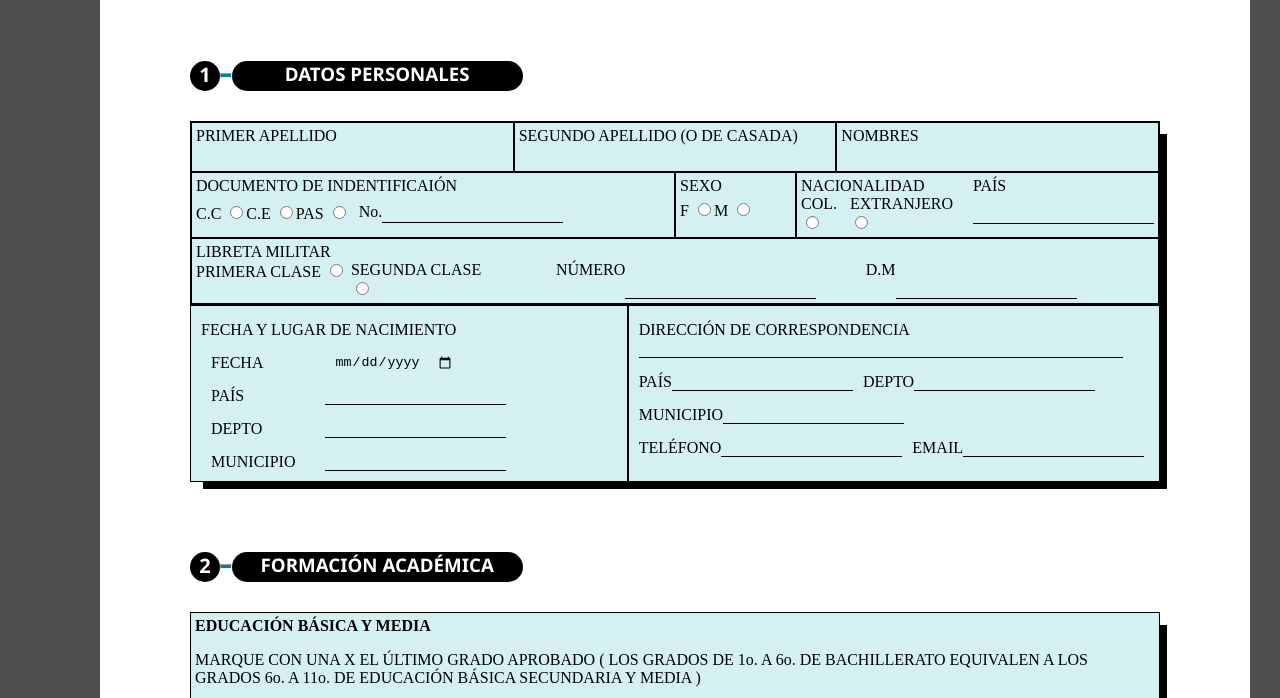
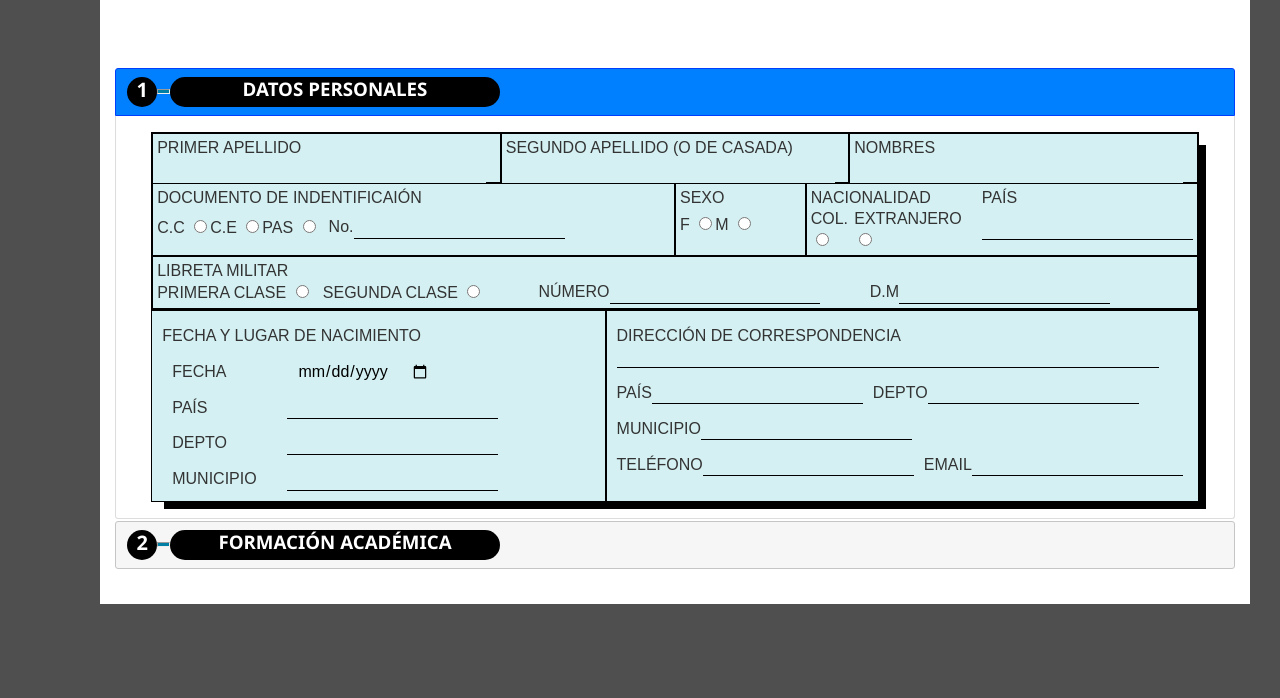
Before and after one commit to JersonFerrer/HojadeVida, a plain HTML site: page index.html in a window 1280 px wide. Shown: the part 254-952 px from the top of the page. After the commit the page ends 878 px from the top, so only its background shows below. Drawn offline with Linux system fonts and the light colour scheme.

Commit message:
added accordion

```diff
--- a/css/styles.css
+++ b/css/styles.css
@@ -123,8 +123,18 @@ body {
     height: 30px;
     width: 230px;
 }
+/*---------------------------------------------*/
+#accordion {
+    margin-top: 60px;
+    padding: 15px;
+}
+article {
+    margin: 0px 90px 0px 90px;
+}
+.ui-accordion .ui-accordion-header {
+    display: flex;
+}
 .article-header {
-    display: flex;
     margin-top: 70px;
     margin-bottom: 30px;
     text-align: center;
@@ -155,11 +165,6 @@ body {
     margin: 12px 0px 0px 0px;
     background-color: #007fa5;
 }
-/*---------------------------------------------*/
-article {
-    margin: 0px 90px 0px 90px;
-}
-
 .content-data {
     display: grid;
     grid-template-columns: repeat(3, 1fr);
--- a/index.html
+++ b/index.html
@@ -34,11 +34,12 @@
 
         <main>
             <form action="data.php" method="GET">
+                <div id="accordion">
+                    <div class="article-header">
+                        <span>1</span><hr><h3>DATOS PERSONALES</h3>
+                    </div>
+
                     <article>
-                    <header class="article-header">
-                        <span>1</span><hr><h3>DATOS PERSONALES</h3>
-                    </header>
-
                         <div class="content-data shadow">
 
                             <div class="section1 border">
@@ -230,11 +231,10 @@
                         </div>
                     </article>
 
+                    <div class="article-header">
+                        <span>2</span><hr><h3>FORMACIÓN ACADÉMICA</h3>
+                    </div>
                     <article>
-                    <header class="article-header">
-                        <span>2</span><hr><h3>FORMACIÓN ACADÉMICA</h3>
-                    </header>
-
                         <div class="content-data shadow">
 
                             <div class="formation-section1 border pb1 p1">
@@ -641,6 +641,7 @@
                             </div>
                         </div>
                     </article>
+                </div>
             </form>
         </main>
     </div>
--- a/js/main.js
+++ b/js/main.js
@@ -0,0 +1,5 @@
+$('#accordion').accordion({
+    collapsible: true,
+    icons: false,
+    heightStyle: "content"
+});
```
Lines whose indentation alone changed are shown as unchanged.
